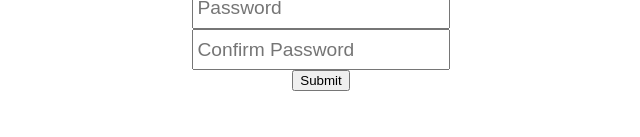
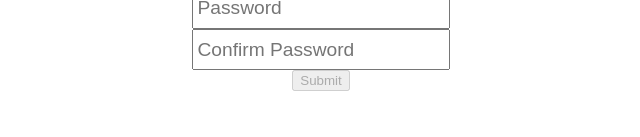
Before and after one commit to marb61a/react-recipes, a React (Create React App) app in the folder client/: page /signup in a window 1280 px wide. Shown: the part 163-300 px from the top of the page, without its empty margins (319-959 px from the left). Built offline with nearby package versions, Linux system fonts and the light colour scheme; the HTML template or start-up script is replaced by a standard one.

Commit message:
added signup form validation

```diff
--- a/client/src/components/Auth/Signup.js
+++ b/client/src/components/Auth/Signup.js
@@ -2,14 +2,25 @@ import React from 'react';
 import { Mutation } from 'react-apollo';
 
 import {SIGNUP_USER} from '../../queries';
+import Error from '../Error';
+
+const initialState = {
+  username: "",
+  email: "",
+  password: "",
+  passwordConfirmation: ""
+};
 
 class Signup extends React.Component {
   state = {
-    username: "",
-    email: "",
-    password: "",
-    passwordConfirmation: ""
+    ...initialState
   };
+
+  clearState = () => {
+    this.setState({
+      ...initialState
+    });
+  }
 
   handleChange = event => {
     const {name, value } = event.target;
@@ -25,7 +36,17 @@ class Signup extends React.Component {
     signupUser()
       .then(data => {
         console.log(data);
+
+        this.clearState();
       });
+  }
+
+  validateForm = () => {
+    const {username, email, password, passwordConfirmation} = this.state;
+
+    const isInvalid  = !username || !email || !password || password !== passwordConfirmation;
+
+    return isInvalid;
   }
 
   render() {
@@ -72,9 +93,14 @@ class Signup extends React.Component {
                   value={passwordConfirmation}
                   onChange={this.handleChange}
                 />
-                <button type="submit" className="button-primary">
+                <button
+                  type="submit"
+                  disabled={loading || this.validateForm()}
+                  className="button-primary"
+                >
                   Submit
                 </button>
+                {error && <Error error={error}/>}
               </form>
             );
           }}
```
